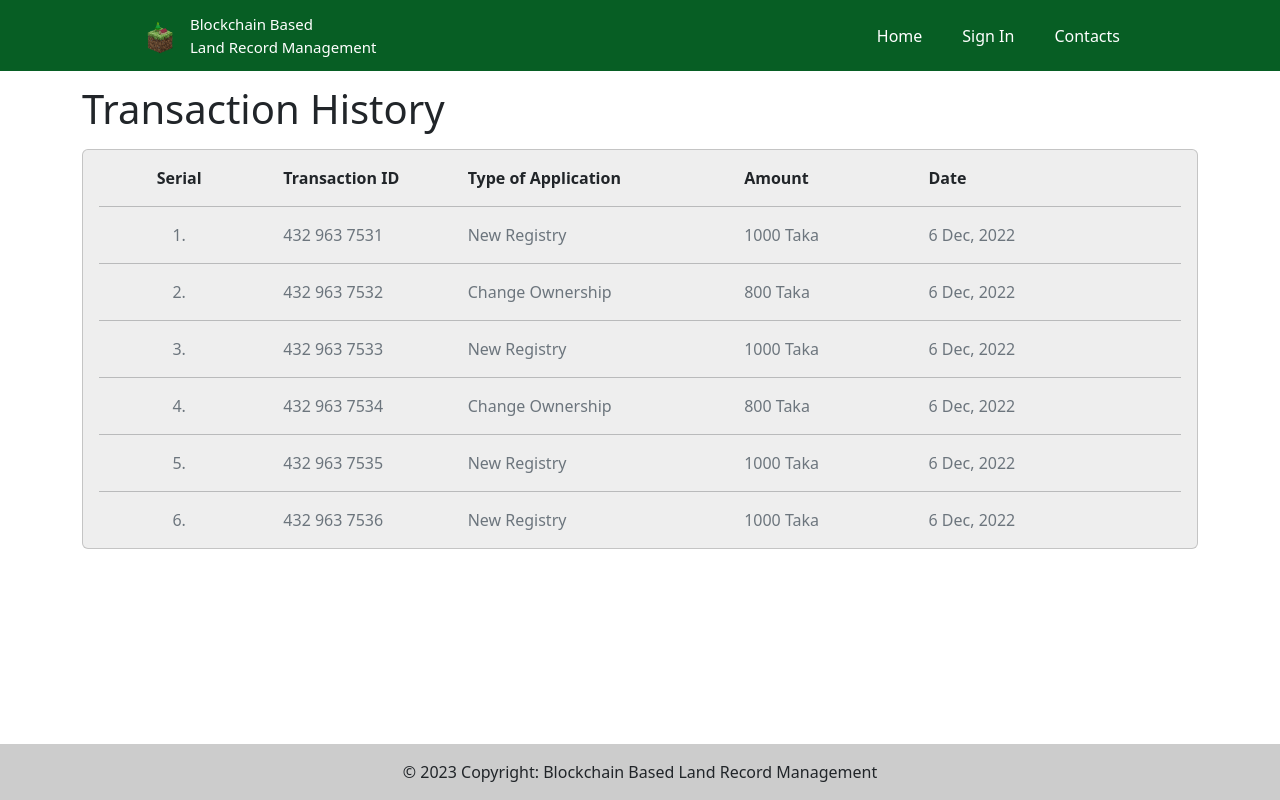
After one commit to Mahdi3M/BLRM, a PHP site: page /history.php in a window 1280 px wide. The commit adds this page. Run offline with PHP 8.4, Linux system fonts and the light colour scheme.

Commit message:
history page added

```diff
--- /dev/null
+++ b/history.php
@@ -0,0 +1,186 @@
+<!DOCTYPE html>
+<html lang="en">
+
+<head>
+    <meta charset="UTF-8">
+    <meta http-equiv="X-UA-Compatible" content="IE=edge">
+    <meta name="viewport" content="width=device-width, initial-scale=1.0">
+
+    <title>BLRM</title>
+    <link rel="icon" type="image/png" href="assets/img/logo.png">
+
+    <link href="https://cdn.jsdelivr.net/npm/bootstrap@5.0.2/dist/css/bootstrap.min.css" rel="stylesheet" integrity="sha384-EVSTQN3/azprG1Anm3QDgpJLIm9Nao0Yz1ztcQTwFspd3yD65VohhpuuCOmLASjC" crossorigin="anonymous">
+
+    <script src="https://code.jquery.com/jquery-3.6.1.min.js" integrity="sha256-o88AwQnZB+VDvE9tvIXrMQaPlFFSUTR+nldQm1LuPXQ=" crossorigin="anonymous"></script>
+
+    <!-- CSS only -->
+    <link href="https://cdn.jsdelivr.net/npm/bootstrap@5.2.3/dist/css/bootstrap.min.css" rel="stylesheet" integrity="sha384-rbsA2VBKQhggwzxH7pPCaAqO46MgnOM80zW1RWuH61DGLwZJEdK2Kadq2F9CUG65" crossorigin="anonymous">
+    <link rel="stylesheet" href="https://cdnjs.cloudflare.com/ajax/libs/font-awesome/6.2.1/css/all.min.css" integrity="sha512-MV7K8+y+gLIBoVD59lQIYicR65iaqukzvf/nwasF0nqhPay5w/9lJmVM2hMDcnK1OnMGCdVK+iQrJ7lzPJQd1w==" crossorigin="anonymous" referrerpolicy="no-referrer">
+    <link rel="stylesheet" href="https://cdn.jsdelivr.net/npm/bootstrap-icons@1.10.2/font/bootstrap-icons.css">
+
+    <link rel="stylesheet" href="assets/css/main.css">
+</head>
+
+<body class="d-flex flex-column min-vh-100">
+    <?php include 'header.php'; ?>
+    <div class="">
+
+        <script>
+            $("#signinnav").removeClass("active");
+            $("#contactsnav").removeClass("active");
+            $("#homenav").removeClass("active");
+        </script>
+
+
+        <div class="container" style="margin-top: 85px;">
+            <!-- <div class="titlebox">Enter User's NID No.</div>
+            <div class="input-group mb-3">
+                <input id="usernid" type="text" class="form-control" placeholder="" aria-label="Recipient's username" aria-describedby="button-addon2">
+                <button class="btn btn-outline-secondary searchbutton" type="button" id="button-addon2" onclick="searchUser()"><i class="bi bi-search"></i></button>
+            </div> -->
+
+            <h1 class="mb-3">Transaction History</h1>
+
+            <div class="row">
+                <div class="col-md-12" id="admininfo">
+                    <div class="card mb-4 halkagrey">
+                        <div class="card-body">
+                            <div class="row">
+                                <div class="col-sm-2 text-center">
+                                    <p class="fw-bold mb-0">Serial</p>
+                                </div>
+                                <div class="col-sm-2">
+                                    <p class="fw-bold mb-0">Transaction ID</p>
+                                </div>
+                                <div class="col-sm-3">
+                                    <p class="fw-bold mb-0">Type of Application</p>
+                                </div>
+                                <div class="col-sm-2">
+                                    <p class="fw-bold mb-0">Amount</p>
+                                </div>
+                                <div class="col-sm-3">
+                                    <p class="fw-bold mb-0">Date</p>
+                                </div>
+                            </div>
+                            <hr>
+                            <div class="row">
+                                <div class="col-sm-2 text-center">
+                                    <a href="#" class="text-muted mb-0 list-group-item">1.</a>
+                                </div>
+                                <div class="col-sm-2">
+                                    <a href="#" class="text-muted mb-0 list-group-item">432 963 7531</a>
+                                </div>
+                                <div class="col-sm-3">
+                                    <p class="text-muted mb-0">New Registry</p>
+                                </div>
+                                <div class="col-sm-2">
+                                    <p class="text-muted mb-0">1000 Taka</p>
+                                </div>
+                                <div class="col-sm-3">
+                                    <p class="text-muted mb-0">6 Dec, 2022</p>
+                                </div>
+                            </div>
+                            <hr>
+                            <div class="row">
+                                <div class="col-sm-2 text-center">
+                                    <a href="#" class="text-muted mb-0 list-group-item">2.</a>
+                                </div>
+                                <div class="col-sm-2">
+                                    <a href="#" class="text-muted mb-0 list-group-item">432 963 7532</a>
+                                </div>
+                                <div class="col-sm-3">
+                                    <p class="text-muted mb-0">Change Ownership</p>
+                                </div>
+                                <div class="col-sm-2">
+                                    <p class="text-muted mb-0">800 Taka</p>
+                                </div>
+                                <div class="col-sm-3">
+                                    <p class="text-muted mb-0">6 Dec, 2022</p>
+                                </div>
+                            </div>
+                            <hr>
+                            <div class="row">
+                                <div class="col-sm-2 text-center">
+                                    <a href="#" class="text-muted mb-0 list-group-item">3.</a>
+                                </div>
+                                <div class="col-sm-2">
+                                    <a href="#" class="text-muted mb-0 list-group-item">432 963 7533</a>
+                                </div>
+                                <div class="col-sm-3">
+                                    <p class="text-muted mb-0">New Registry</p>
+                                </div>
+                                <div class="col-sm-2">
+                                    <p class="text-muted mb-0">1000 Taka</p>
+                                </div>
+                                <div class="col-sm-3">
+                                    <p class="text-muted mb-0">6 Dec, 2022</p>
+                                </div>
+                            </div>
+                            <hr>
+                            <div class="row">
+                                <div class="col-sm-2 text-center">
+                                    <a href="#" class="text-muted mb-0 list-group-item">4.</a>
+                                </div>
+                                <div class="col-sm-2">
+                                    <a href="#" class="text-muted mb-0 list-group-item">432 963 7534</a>
+                                </div>
+                                <div class="col-sm-3">
+                                    <p class="text-muted mb-0">Change Ownership</p>
+                                </div>
+                                <div class="col-sm-2">
+                                    <p class="text-muted mb-0">800 Taka</p>
+                                </div>
+                                <div class="col-sm-3">
+                                    <p class="text-muted mb-0">6 Dec, 2022</p>
+                                </div>
+                            </div>
+                            <hr>
+                            <div class="row">
+                                <div class="col-sm-2 text-center">
+                                    <a href="#" class="text-muted mb-0 list-group-item">5.</a>
+                                </div>
+                                <div class="col-sm-2">
+                                    <a href="#" class="text-muted mb-0 list-group-item">432 963 7535</a>
+                                </div>
+                                <div class="col-sm-3">
+                                    <p class="text-muted mb-0">New Registry</p>
+                                </div>
+                                <div class="col-sm-2">
+                                    <p class="text-muted mb-0">1000 Taka</p>
+                                </div>
+                                <div class="col-sm-3">
+                                    <p class="text-muted mb-0">6 Dec, 2022</p>
+                                </div>
+                            </div>
+                            <hr>
+                            <div class="row">
+                                <div class="col-sm-2 text-center">
+                                    <a href="#" class="text-muted mb-0 list-group-item">6.</a>
+                                </div>
+                                <div class="col-sm-2">
+                                    <a href="#" class="text-muted mb-0 list-group-item">432 963 7536</a>
+                                </div>
+                                <div class="col-sm-3">
+                                    <p class="text-muted mb-0">New Registry</p>
+                                </div>
+                                <div class="col-sm-2">
+                                    <p class="text-muted mb-0">1000 Taka</p>
+                                </div>
+                                <div class="col-sm-3">
+                                    <p class="text-muted mb-0">6 Dec, 2022</p>
+                                </div>
+                            </div>
+                        </div>
+                    </div>
+                </div>
+            </div>
+        </div>
+    </div>
+    <?php include 'footer.php'; ?>
+
+    <!-- JavaScript Bundle with Popper -->
+    <script src="https://cdn.jsdelivr.net/npm/bootstrap@5.2.3/dist/js/bootstrap.bundle.min.js" integrity="sha384-kenU1KFdBIe4zVF0s0G1M5b4hcpxyD9F7jL+jjXkk+Q2h455rYXK/7HAuoJl+0I4" crossorigin="anonymous"></script>
+    <script src="https://cdn.jsdelivr.net/npm/bootstrap@5.0.2/dist/js/bootstrap.bundle.min.js" integrity="sha384-MrcW6ZMFYlzcLA8Nl+NtUVF0sA7MsXsP1UyJoMp4YLEuNSfAP+JcXn/tWtIaxVXM" crossorigin="anonymous"></script>
+</body>
+
+</html>
--- a/user_profile.php
+++ b/user_profile.php
@@ -42,9 +42,9 @@
                     </div>
                     <div class="mb-4 mb-lg-0">
                         <div class="d-grid gap-2 col-12 mx-auto">
-                            <button class="btn btn-primary greenbutton" type="button">Apply for New Token</button>
+                            <button class="btn btn-primary greenbutton" type="button" onclick="location.href = 'paybill.php'">Apply for New Token</button>
                             <button class="btn btn-primary greenbutton" type="button" onclick="location.href = 'view_certificates.php'">View Certificate</button>
-                            <button class="btn btn-primary greenbutton" type="button">View Transactions</button>
+                            <button class="btn btn-primary greenbutton" type="button" onclick="location.href = 'history.php'">View Transactions</button>
                         </div>
                     </div>
                 </div>
```
